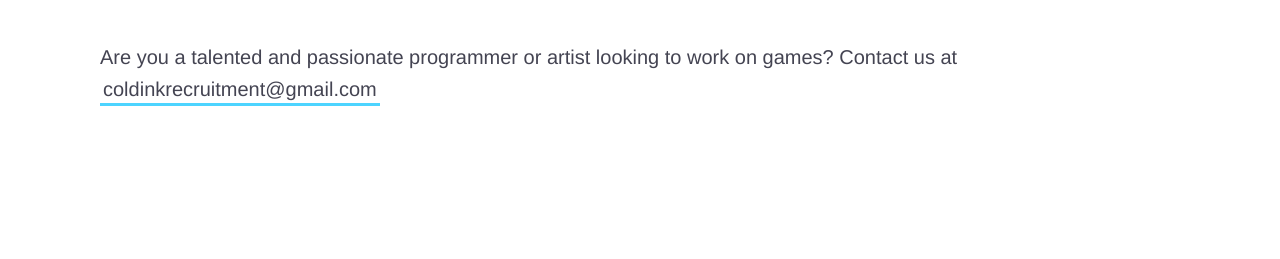
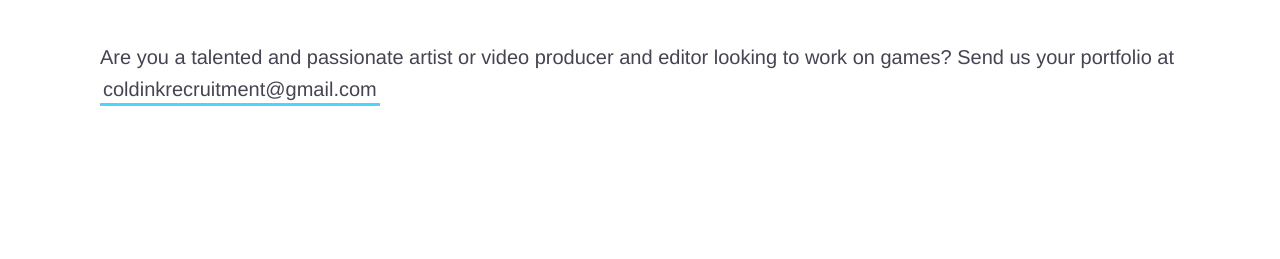
Before and after one commit to justbrentvanzant/ColdInkSite, a plain HTML site: page index.html in a window 1280 px wide. Shown: the part 541-800 px from the top of the page. Drawn offline with nearby package versions, Linux system fonts and the light colour scheme; a web font is replaced by a local one.

Commit message:
small tweek

```diff
--- a/index.html
+++ b/index.html
@@ -20,7 +20,7 @@
           <span class="name">Cold Ink Studios</span>, a driven game deveopment studio with over 10 years of combined experience in building games.
         </h2>
       </div>
-      <h3 class="intro__contact"> Are you a talented and passionate programmer or artist looking to work on games? Contact us at
+      <h3 class="intro__contact"> Are you a talented and passionate artist or video producer and editor looking to work on games? Send us your portfolio at
         <span>
           <a href="mailto:coldinkrecruitment@gmail.com" target="_blank" class="highlight-link">coldinkrecruitment@gmail.com</a>
         </span>
```
